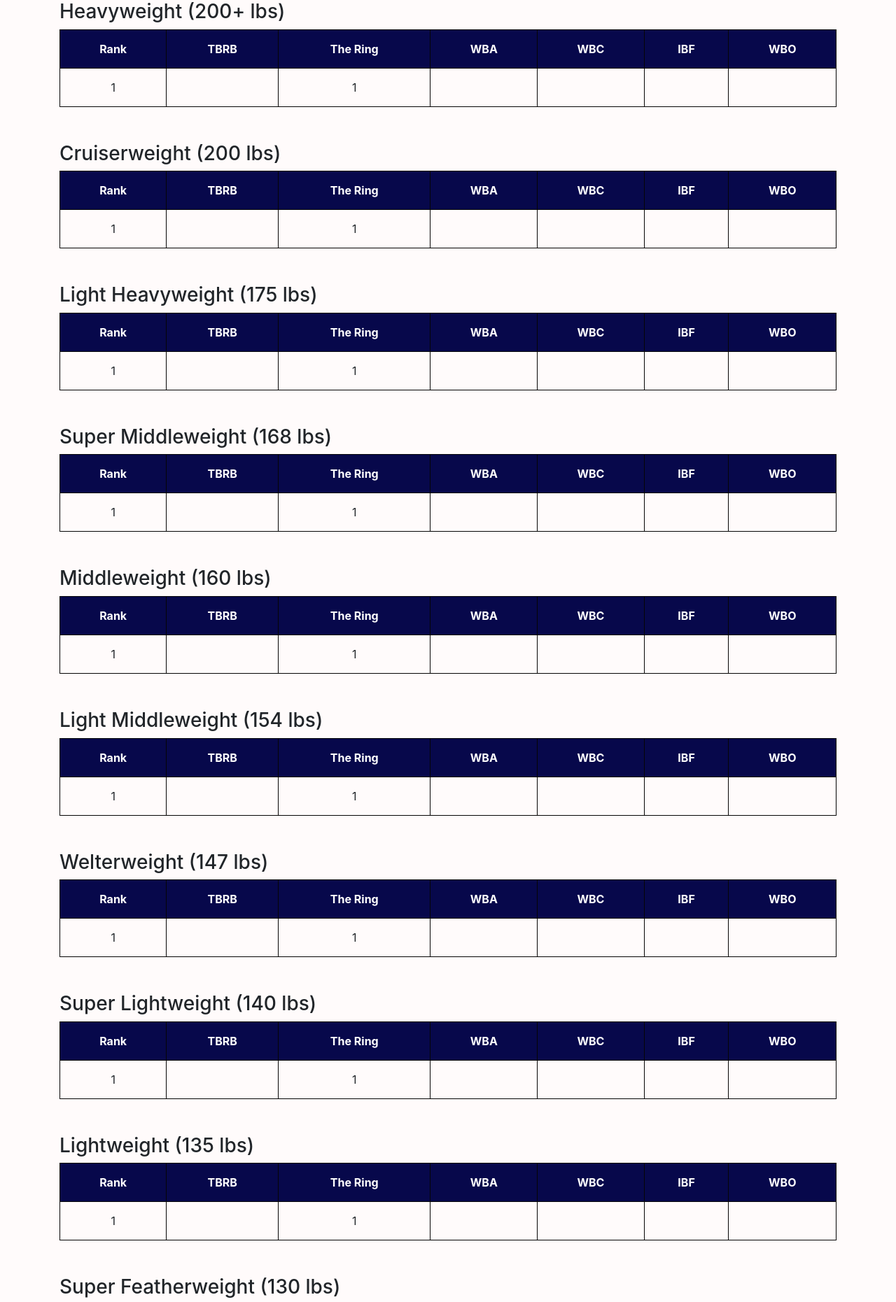
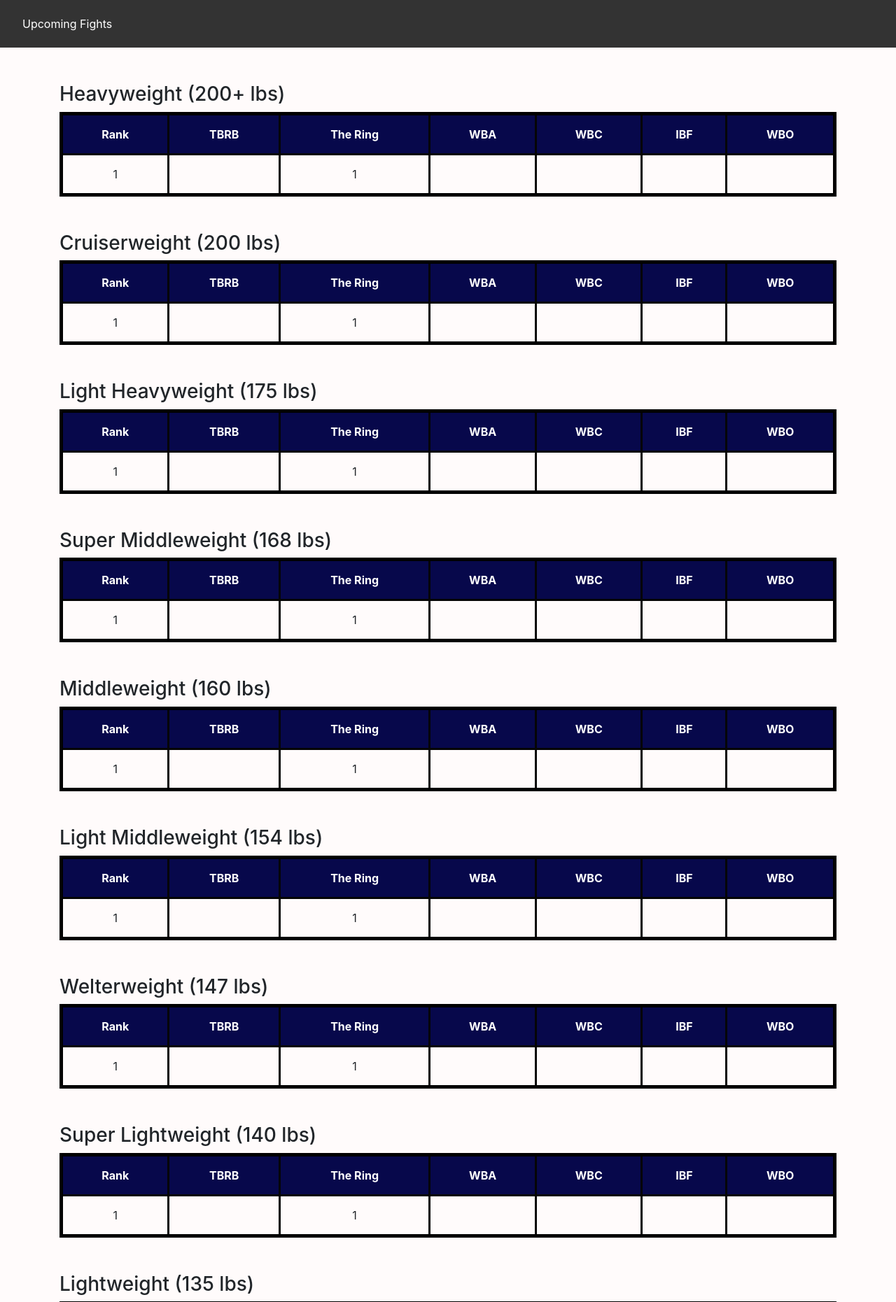
Before and after one commit to Cristian54/UpcomingFights, a Flask app: template templates/rankings.html in a window 1280 px wide. Shown: the top 1861 px of the page at 70% size. Run offline with Flask 2, Linux system fonts and the light colour scheme; the template is opened without the code that fills it: most values are stand-ins (such as "Sample title", 1, 10 or a date in 2020).

Commit message:
Finished rankings page

```diff
--- a/templates/rankings.html
+++ b/templates/rankings.html
@@ -6,16 +6,40 @@
     <meta name="viewport" content="width=device-width, initial-scale=1, shrink-to-fit=no">
 
     <!-- Bootstrap CSS -->
-    <link rel="stylesheet" href="https://cdn.jsdelivr.net/npm/bootstrap@4.5.3/dist/css/bootstrap.min.css" integrity="sha384-TX8t27EcRE3e/ihU7zmQxVncDAy5uIKz4rEkgIXeMed4M0jlfIDPvg6uqKI2xXr2" crossorigin="anonymous">
+    <link rel="stylesheet" href="https://cdn.jsdelivr.net/npm/bootstrap@4.5.3/dist/css/bootstrap.min.css">
 
-    <title></title>
 </head>
 
+<body>
 
-<body>
+    <div class="navbar">
+        <a href="/">Upcoming Fights</a>
+    </div>
+
 <div>
 
     <div style="overflow-x:auto;" class="container">
+
+    <button onclick="topFunction()" id="myBtn" title="Go to top">Top</button>
+
+    <script>
+        //Get the button:
+        mybutton = document.getElementById("myBtn");
+        // When the user scrolls down 20px from the top of the document, show the button
+        window.onscroll = function() {scrollFunction()};
+        function scrollFunction() {
+        if (document.body.scrollTop > 20 || document.documentElement.scrollTop > 20) {
+            mybutton.style.display = "block";
+        } else {
+            mybutton.style.display = "none";
+        }
+        }
+        // When the user clicks on the button, scroll to the top of the document
+        function topFunction() {
+        document.body.scrollTop = 0; // For Safari
+        document.documentElement.scrollTop = 0; // For Chrome, Firefox, IE and Opera
+        }
+    </script>
 
     <h3 id="heavyweight">
         <span>Heavyweight (200+ lbs)</span>
@@ -55,7 +79,6 @@
       {% endfor %}
 
     </table>
-
 
     <h3 id="cruiserweight">
         <span>Cruiserweight (200 lbs)</span>
@@ -618,18 +641,19 @@
 
     </table>
 
-
     </div>
 </div>
-</body>
-
     <style>
         body {
         background-color: #fffbfb;
         }
+        div.container {
+            margin-top: 50px;
+        }
         table {
             border-collapse: collapse;
             border: 1px solid black;
+            border-width: thick;
             margin-bottom: 50px;
         }
         th {
@@ -640,8 +664,40 @@
             padding: 15px;
             text-align: center;
             border: 1px solid rgb(5, 5, 5);
+            border-width: medium;
         }
         tr:hover {background-color: #cecece;}
+        .navbar {
+            overflow: hidden;
+            background-color: #333;
+        }
+        .navbar a {
+            float: left;
+            font-size: 16px;
+            color: white;
+            text-align: center;
+            padding: 14px 16px;
+            text-decoration: none;
+        }
+        #myBtn {
+            display: none; /* Hidden by default */
+            position: fixed; /* Fixed/sticky position */
+            bottom: 20px; /* Place the button at the bottom of the page */
+            right: 10px; /* Place the button 30px from the right */
+            z-index: 99; /* Make sure it does not overlap */
+            border: none; /* Remove borders */
+            outline: none; /* Remove outline */
+            background-color: rgb(0, 1, 61); /* Set a background color */
+            color: white; /* Text color */
+            cursor: pointer; /* Add a mouse pointer on hover */
+            padding: 15px; /* Some padding */
+            border-radius: 10px; /* Rounded corners */
+            font-size: 18px; /* Increase font size */
+        }
+
+        #myBtn:hover {
+            background-color: rgb(3, 5, 116); /* Add a dark-grey background on hover */
+        }
     </style>
-
+</body>
 </html>
```
Lines whose indentation alone changed are shown as unchanged.
